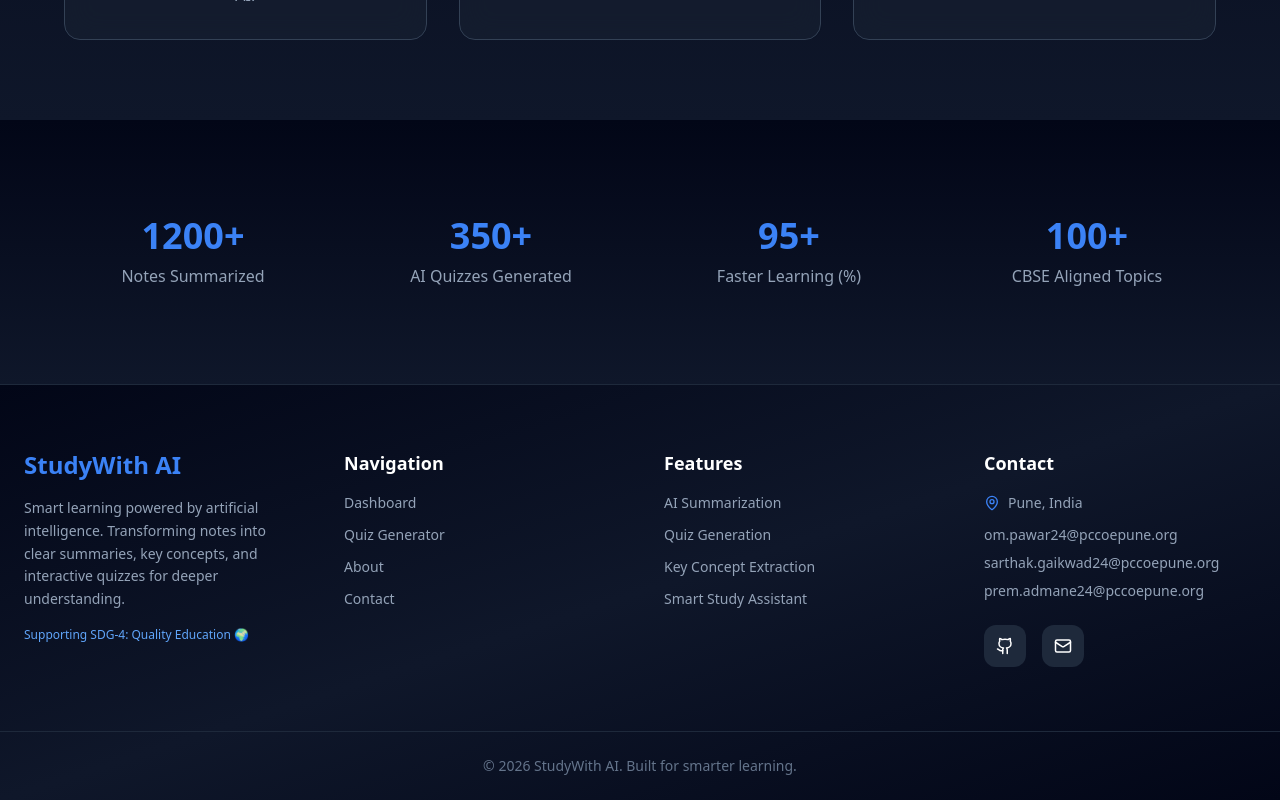
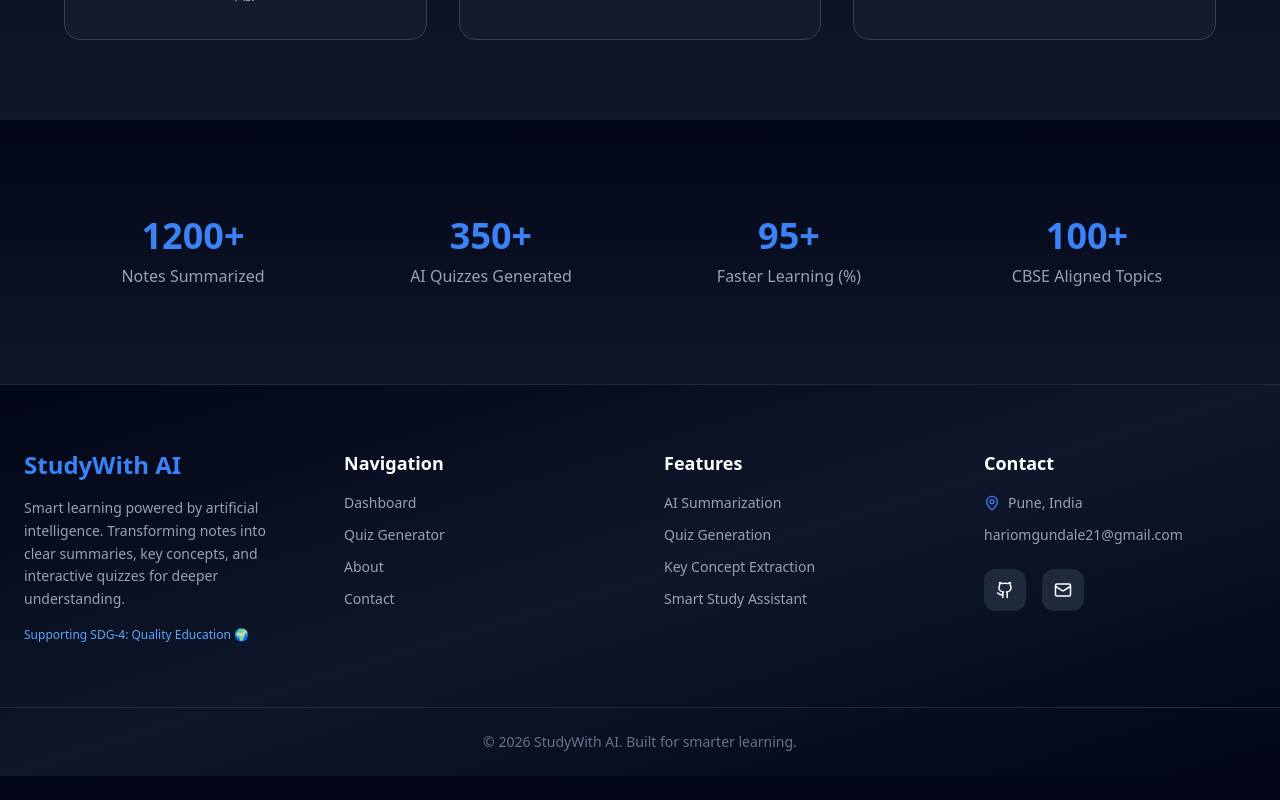
Before and after one commit to HariomGundale/Study-with-Ai, a Next.js app: page / in a window 1280 px wide. Shown: the part 1266-2066 px from the top of the page. After the commit the page ends 2042 px from the top, so only its background shows below. Built offline with nearby package versions, Linux system fonts and the light colour scheme.

Commit message:
Update footer component email addresses
Removed outdated email addresses from footer.

```diff
--- a/app/components/footer.tsx
+++ b/app/components/footer.tsx
@@ -90,13 +90,7 @@ export default function Footer() {
 
           <div className="text-slate-400 text-sm space-y-2 mb-6 break-words">
             <p className="truncate sm:whitespace-normal">
-              om.pawar24@pccoepune.org
-            </p>
-            <p className="truncate sm:whitespace-normal">
-              sarthak.gaikwad24@pccoepune.org
-            </p>
-            <p className="truncate sm:whitespace-normal">
-              prem.admane24@pccoepune.org
+              hariomgundale21@gmail.com
             </p>
           </div>
 
```
